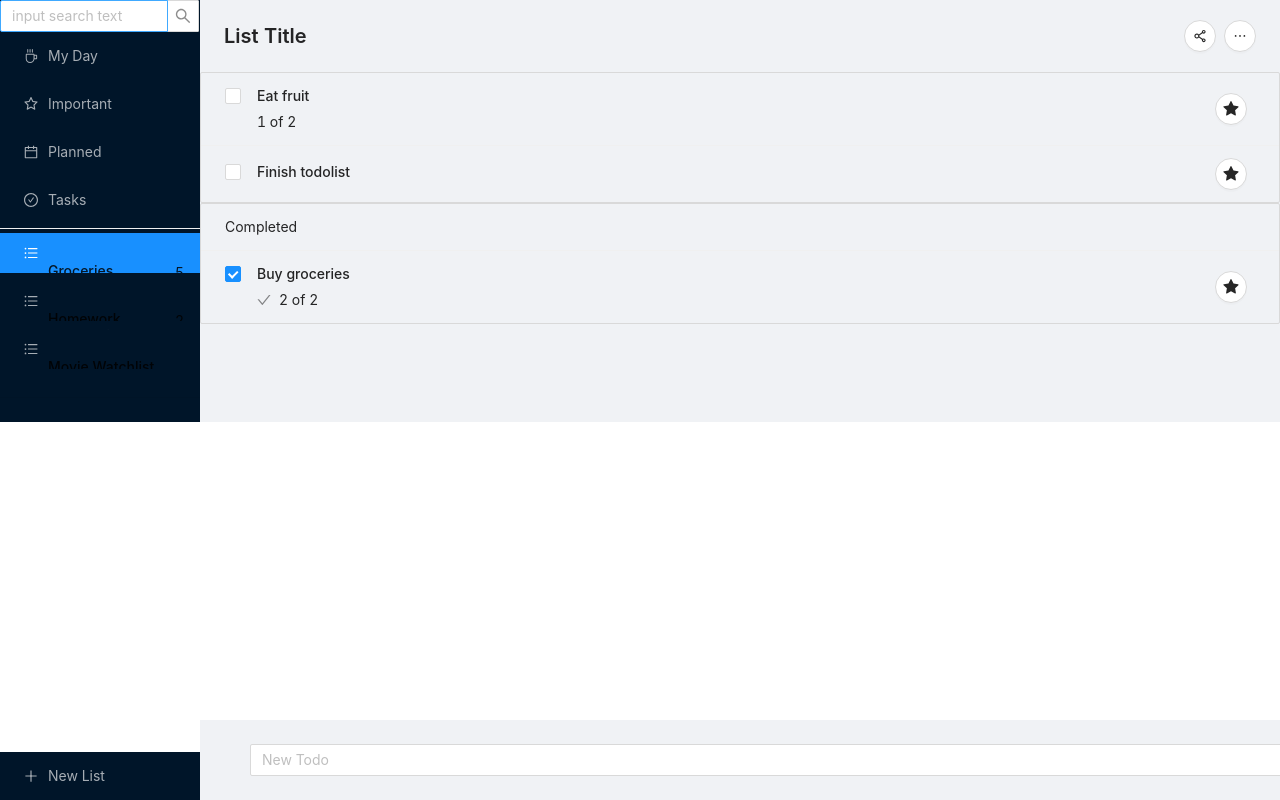
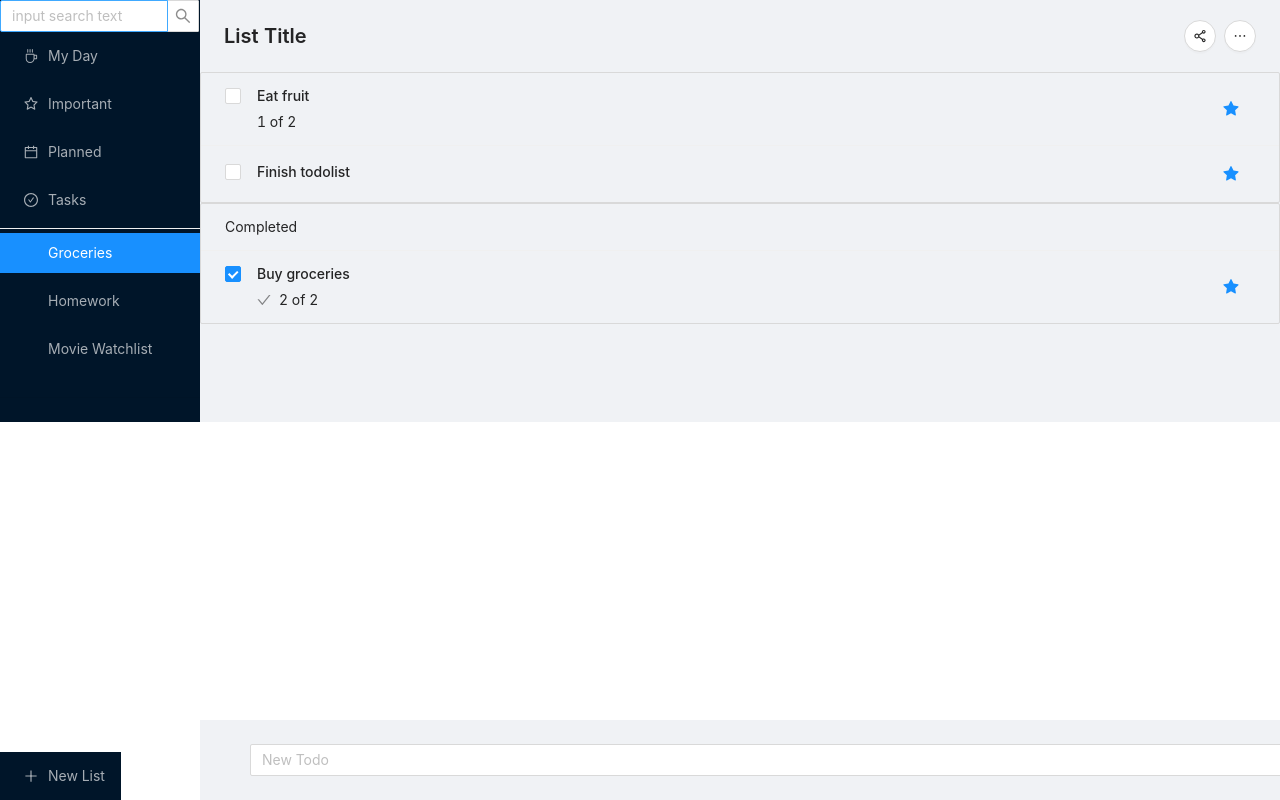
Before and after one commit to FergusYip/Microsoft-To-Do-Clone, a React (Create React App) app: page / in a window 1280 px wide. Built offline with nearby package versions, Linux system fonts and the light colour scheme.

Commit message:
Changed star to have no border

```diff
--- a/src/components/TodoList/TodoItem.js
+++ b/src/components/TodoList/TodoItem.js
@@ -49,6 +49,7 @@ export default function TodoItem({ todo, modifyTodo, selectTodo }) {
             icon={todo.isFavorite ? <StarFilled /> : <StarOutlined />}
             onClick={toggleFavorite}
             shape="circle"
+            type="link"
           ></Button>
         </Tooltip>,
       ]}
--- a/src/components/TodoMenu/index.js
+++ b/src/components/TodoMenu/index.js
@@ -54,6 +54,7 @@ export default function TodoMenu({ todo, modifyTodo, visible, onClose }) {
   return (
     todo && (
       <Drawer
+        headerStyle={{ padding: 0 }}
         title={
           <PageHeader
             onBack={() => null}
@@ -65,11 +66,13 @@ export default function TodoMenu({ todo, modifyTodo, visible, onClose }) {
                   icon={todo.isFavorite ? <StarFilled /> : <StarOutlined />}
                   onClick={toggleFavorite}
                   shape="circle"
+                  type="link"
                 ></Button>
               </Tooltip>
             }
           />
         }
+        bodyStyle={{ paddingTop: 0 }}
         placement="right"
         closable={false}
         onClose={onClose}
```
